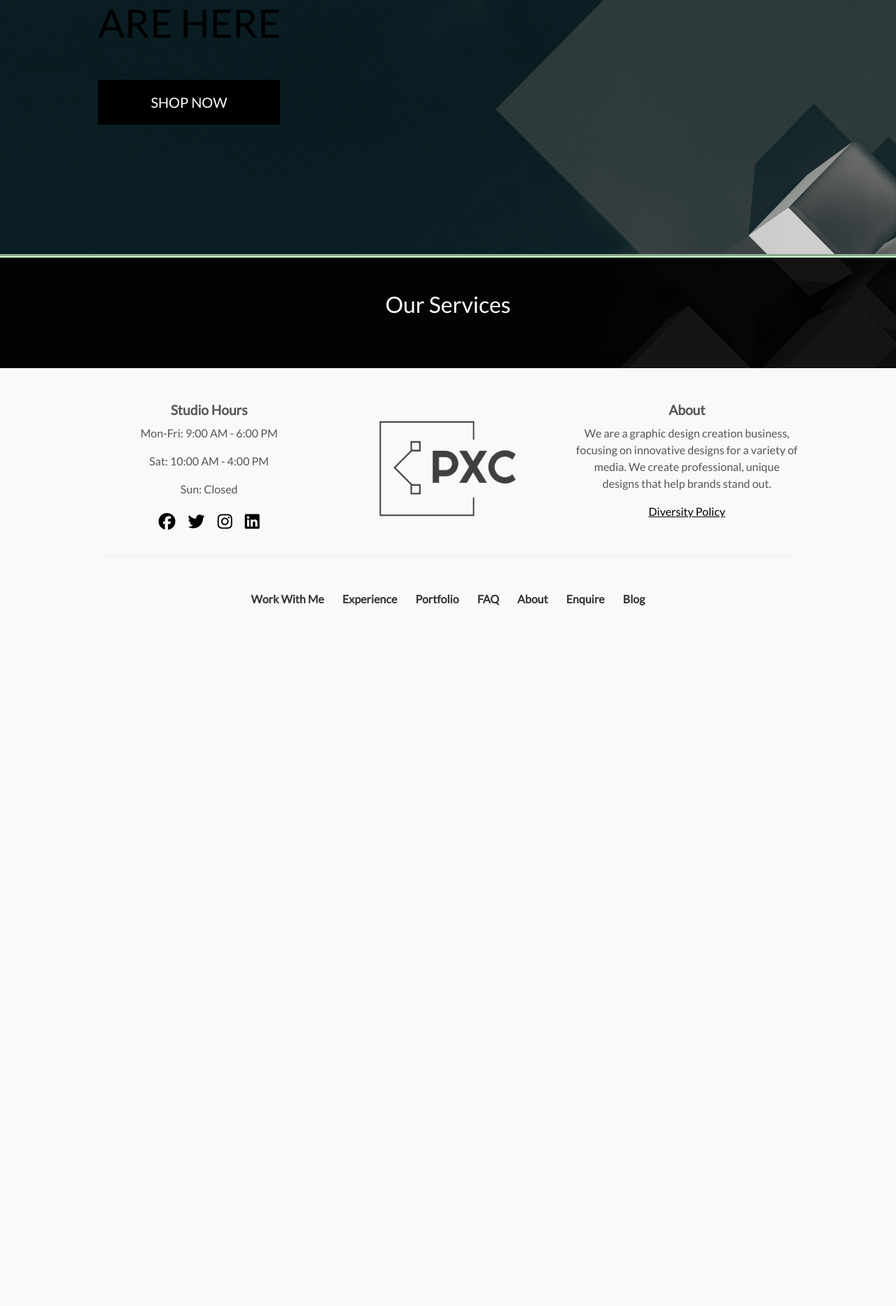
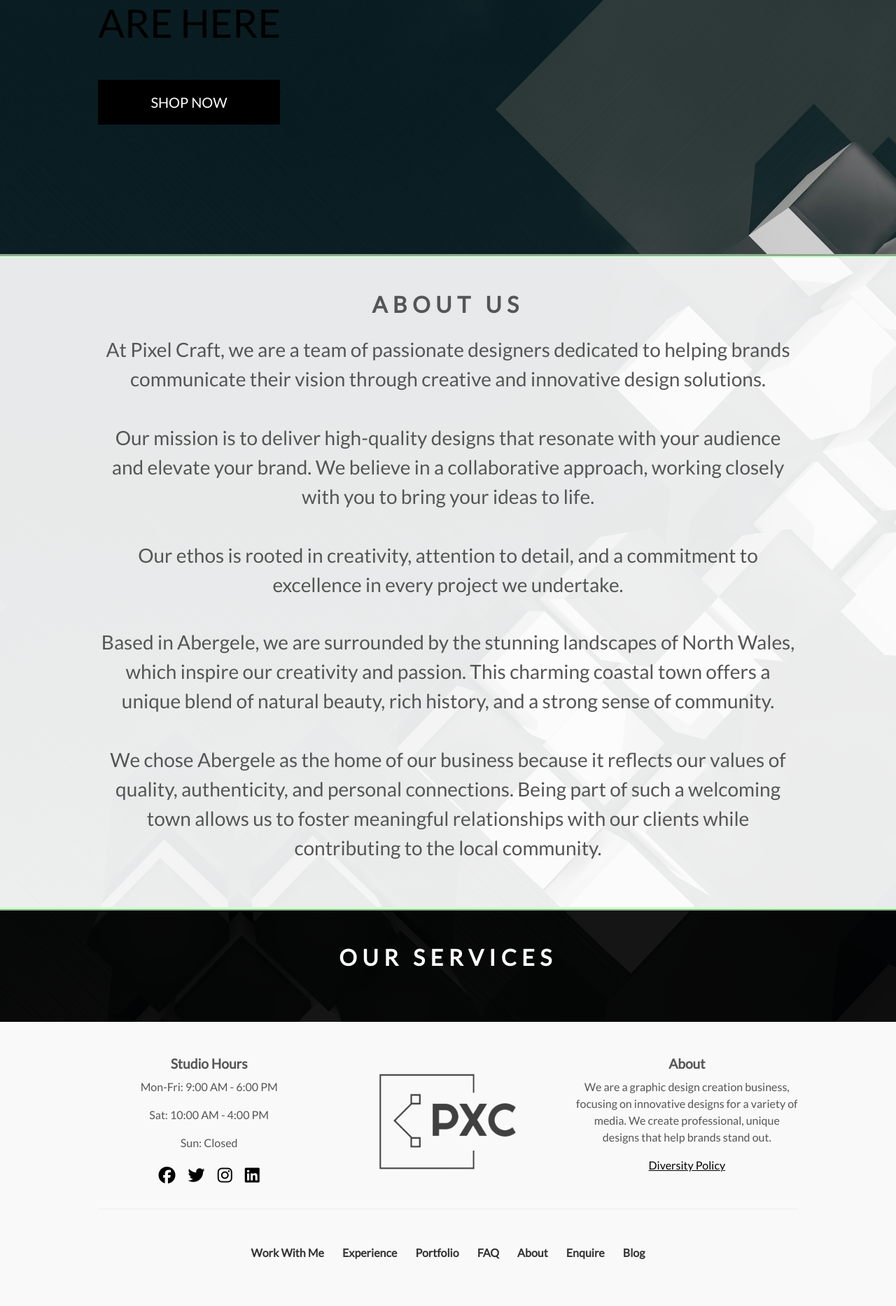
Before and after one commit to HCaldwell95/pixel-craft, a Django app: template home/templates/home/index.html in a window 1280 px wide. Shown: the part 273-2139 px from the top of the page at 70% size. Before the commit the page ends 1138 px from the top, so only its background shows below. Run offline with Django 5.2, Linux system fonts and the light colour scheme; the template is opened without the code that fills it, so the values that code supplies are empty; parts of the project's set-up code (start-up, migrations or seed data) failed here and were passed over; some libraries are stand-ins or nearby versions.

Commit message:
Added About Us section to home page and CSS

```diff
--- a/home/templates/home/index.html
+++ b/home/templates/home/index.html
@@ -25,9 +25,40 @@
         </div>
     </div>
 
+    <section class="about-us-section py-5">
+        <div class="container">
+            <h2 class="text-center mb-4 section-heading">About Us</h2>
+            <p class="text-center">
+                At Pixel Craft, we are a team of passionate designers dedicated to helping brands communicate their vision
+                through creative and innovative design solutions.
+                <br>
+                <br>
+                Our mission is to deliver high-quality designs that resonate
+                with your audience and elevate your brand. We believe in a collaborative approach, working closely with you to
+                bring your ideas to life.
+                <br>
+                <br>
+                Our ethos is rooted in creativity, attention to detail, and a commitment to excellence
+                in every project we undertake.
+            </p>
+            <br>
+            <p class="text-center">
+                Based in Abergele, we are surrounded by the stunning landscapes of North Wales, which inspire our creativity and
+                passion. This charming coastal town offers a unique blend of natural beauty, rich history, and a strong sense of
+                community.
+                <br>
+                <br>
+                We chose Abergele as the home of our business because it reflects our values of quality, authenticity,
+                and personal connections. Being part of such a welcoming town allows us to foster meaningful relationships with
+                our clients while contributing to the local community.
+            </p>
+        </div>
+    </section>
+
+
     <section class="services-section py-5">
         <div class="container">
-            <h2 class="text-center mb-5 text-white">Our Services</h2>
+            <h2 class="text-center mb-5 text-white section-heading">Our Services</h2>
             <div class="row row-cols-1 row-cols-sm-2 row-cols-lg-4 g-4">
                 {% for service in services %}
                 <div class="col text-center">
--- a/home/views.py
+++ b/home/views.py
@@ -52,7 +52,7 @@ def index(request):
         {
             "title": "Flyer Design",
             "cost": "£100",
-            "description": "Custom email templates designed to enhance your email marketing.",
+            "description": "Creative flyer designs to effectively showcase your brand or event.",
             "icon": "images/flyer-design.png",
         },
         {
--- a/static/css/base.css
+++ b/static/css/base.css
@@ -165,11 +165,34 @@ a.category-badge > span.badge:hover {
     cursor: pointer;
 }
 
+.section-heading {
+    font-weight: 700;
+    letter-spacing: 2mm;
+    text-transform: uppercase;
+}
+
 /* ------------------------------------- Home Styles */
+
+.about-us-section {
+    background-color: rgba(255, 255, 255, 0.9);
+    border-top: 5px groove #D0FFD1;
+}
+
+.about-us-section p {
+    font-size: 28px;
+}
 
 .services-section {
     background-color: rgba(0, 0, 0, 0.9);
-    border-top: 5px groove #D0FFD1;
+    border-top: 5px ridge #D0FFD1;
+}
+
+.services-section h3 {
+    font-size: 24px;
+}
+
+.services-section p {
+    font-size: 20px;
 }
 
 .service-icon {
@@ -198,6 +221,7 @@ a.category-badge > span.badge:hover {
     font-weight: 600;
     margin: 10px 0;
     color: #a8a8a8;
+    letter-spacing: 1mm;
 }
 
 .service-cost {
```
